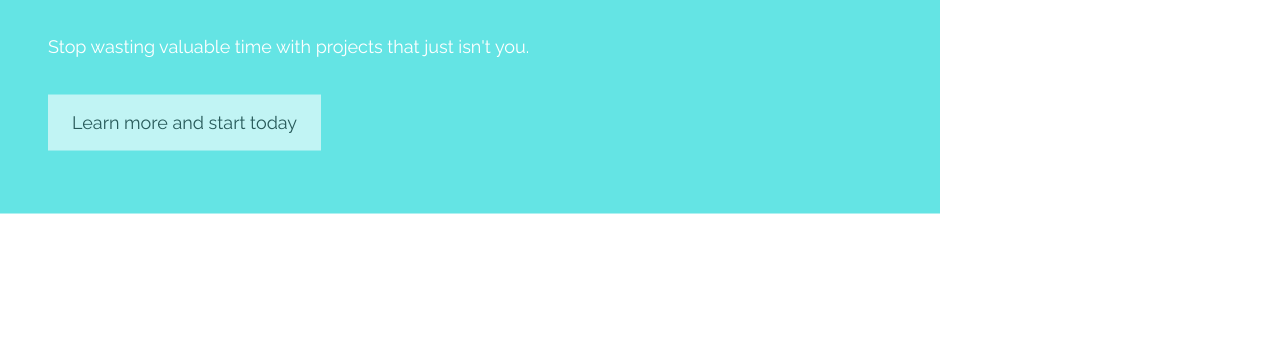
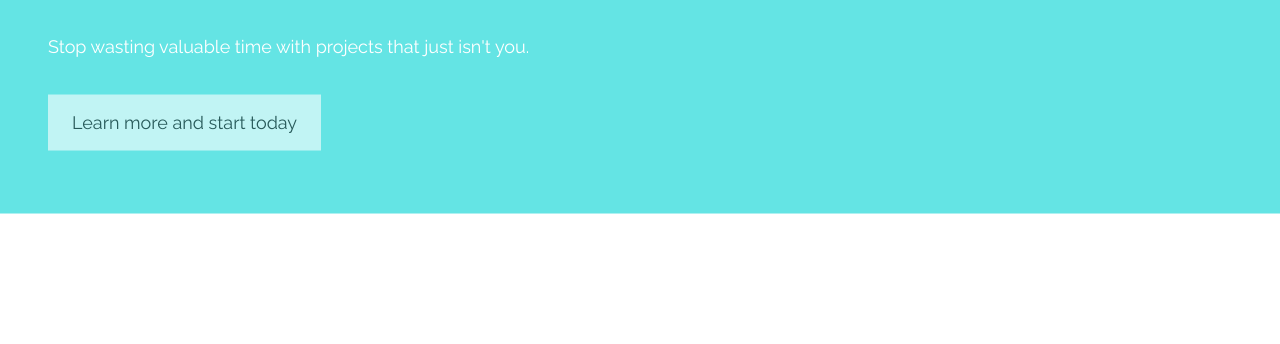
Before and after one commit to krishnakant4/new1, a plain HTML site: page index.html in a window 1280 px wide. Shown: the part 373-717 px from the top of the page. Drawn offline with nearby package versions, Linux system fonts and the light colour scheme.

Commit message:
fsddsf
fdsdf

```diff
--- a/index.html
+++ b/index.html
@@ -205,7 +205,7 @@
 
     <!-- Header with full-height image -->
     <header class="bgimg-1 w3-display-container w3-grayscale-min" id="home">
-        <div class="w3-display-left w3-text-white" style="padding:48px;background-color: aqua">
+        <div class="w3-display-left w3-text-white" style="padding:48px;background-color: aqua;width: 100%">
             <span class="w3-jumbo w3-hide-small">Start something that matters</span><br>
             <span class="w3-xxlarge w3-hide-large w3-hide-medium">Start something that matters</span><br>
             <span class="w3-large">Stop wasting valuable time with projects that just isn't you.</span>
```
